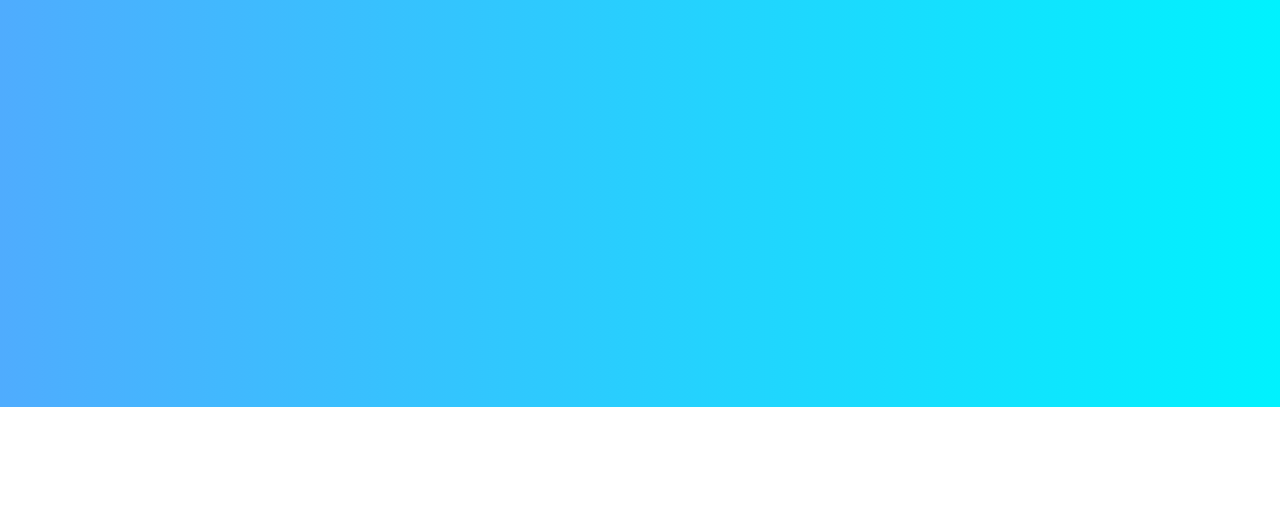
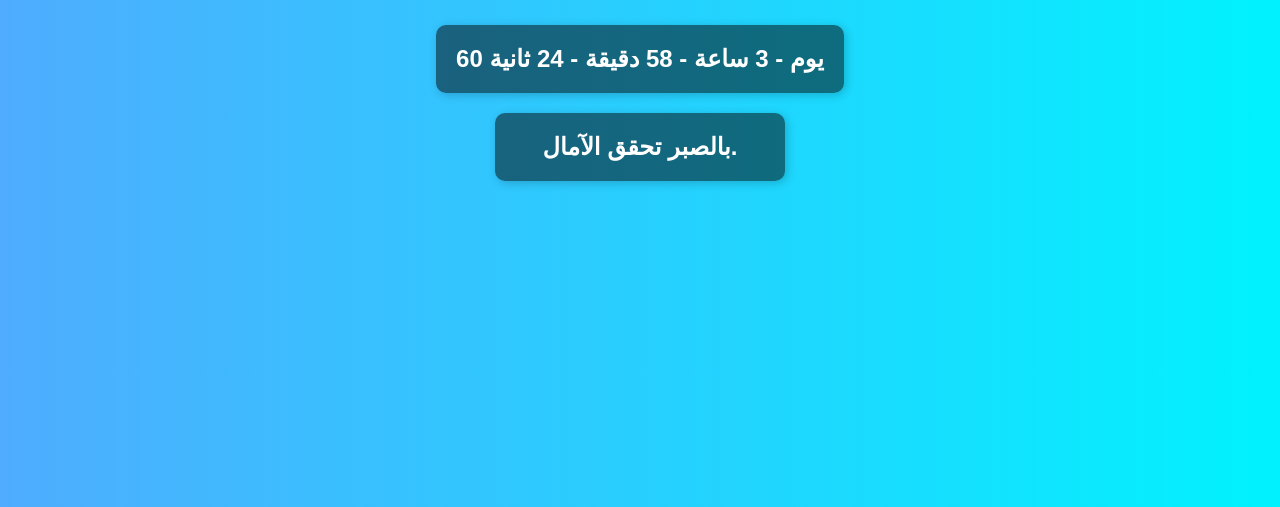
Before and after one commit to roufayda2004/roufayda2004.github.io, a plain HTML site: page index.html in a window 1280 px wide. Shown: the part 393-900 px from the top of the page. Before the commit the page ends 800 px from the top, so only its background shows below. Drawn offline with Linux system fonts and the light colour scheme.

Commit message:
Update index.htmد

```diff
--- a/index.html
+++ b/index.html
@@ -11,12 +11,18 @@
             background: linear-gradient(to right, #4facfe, #00f2fe);
             color: white;
             padding: 50px;
+            display: flex;
+            flex-direction: column;
+            align-items: center;
+            justify-content: center;
+            height: 100vh;
+            margin: 0;
         }
         h1 {
             font-size: 28px;
             margin-bottom: 20px;
         }
-        #countdown {
+        #countdown, #quote {
             font-size: 24px;
             font-weight: bold;
             background: rgba(0, 0, 0, 0.5);
@@ -24,22 +30,35 @@
             border-radius: 10px;
             display: inline-block;
             box-shadow: 2px 2px 10px rgba(0, 0, 0, 0.2);
+            min-width: 250px;
+            margin-top: 20px;
         }
     </style>
 </head>
 <body>
-
     <h1>العد التنازلي حتى 18 ماي</h1>
     <div id="countdown"></div>
+    <div id="quote"></div>
 
     <script>
+        const quotes = [
+            "الصبر مفتاح الفرج.",
+            "الصبر مر، لكن ثماره حلوة.",
+            "بالصبر تحقق الآمال.",
+            "الصبر شجرة جذورها مرّة وثمارها حلوة.",
+            "من صبر ظفر.",
+            "لا شيء يعادل الصبر في القوة.",
+            "الصبر نصف الإيمان.",
+            "مع الصبر يأتي النصر."
+        ];
+
         function updateCountdown() {
             const now = new Date().getTime();
             let targetYear = new Date().getFullYear();
             const targetDate = new Date(`May 18, ${targetYear} 00:00:00`).getTime();
 
             if (now > targetDate) {
-                targetYear++; // الانتقال للسنة القادمة تلقائيًا إذا انتهى العد التنازلي
+                targetYear++;
             }
 
             const timeLeft = targetDate - now;
@@ -57,9 +76,14 @@
                 `${days} يوم - ${hours} ساعة - ${minutes} دقيقة - ${seconds} ثانية`;
         }
 
+        function updateQuote() {
+            const index = new Date().getDate() % quotes.length;
+            document.getElementById("quote").innerHTML = quotes[index];
+        }
+
         updateCountdown();
+        updateQuote();
         setInterval(updateCountdown, 1000);
     </script>
-
 </body>
 </html>
```
